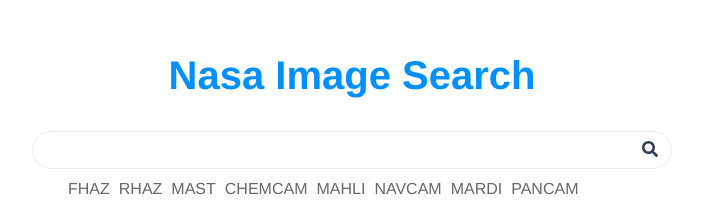
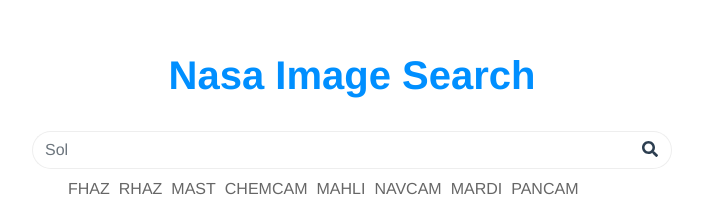
Before and after one commit to psalmfill/Chingu-task-2-tier-3, a Vue app: page / in a window 1280 px wide. Shown: the part 181-402 px from the top of the page, without its empty margins (288-991 px from the left). Built offline with nearby package versions, Linux system fonts and the light colour scheme.

Commit message:
typo fix and added place holder

```diff
--- a/src/components/ImageDetailModal.vue
+++ b/src/components/ImageDetailModal.vue
@@ -9,7 +9,7 @@
             <p class="card-text">{{item.data[0].description}}</p> -->
             <table class="table">
                 <tr>
-                    <td>Camara Name</td>
+                    <td>Camera Name</td>
                     <td>{{item.camera.name}}</td>
                 </tr>
                 <tr>
--- a/src/components/Search.vue
+++ b/src/components/Search.vue
@@ -3,7 +3,7 @@
       <h1 class="heading">Nasa Image Search</h1>
     <form action="" @submit.stop.prevent="submit">
       <div class="input-group"  >
-        <input type="search" class="form-control" v-model="searchInput" id="search-box" >
+        <input type="search" class="form-control" v-model="searchInput" id="search-box" placeholder="Sol">
         <div class="input-group-add-on" id="icon">
           <icon icon="search"/>
         </div>
```
